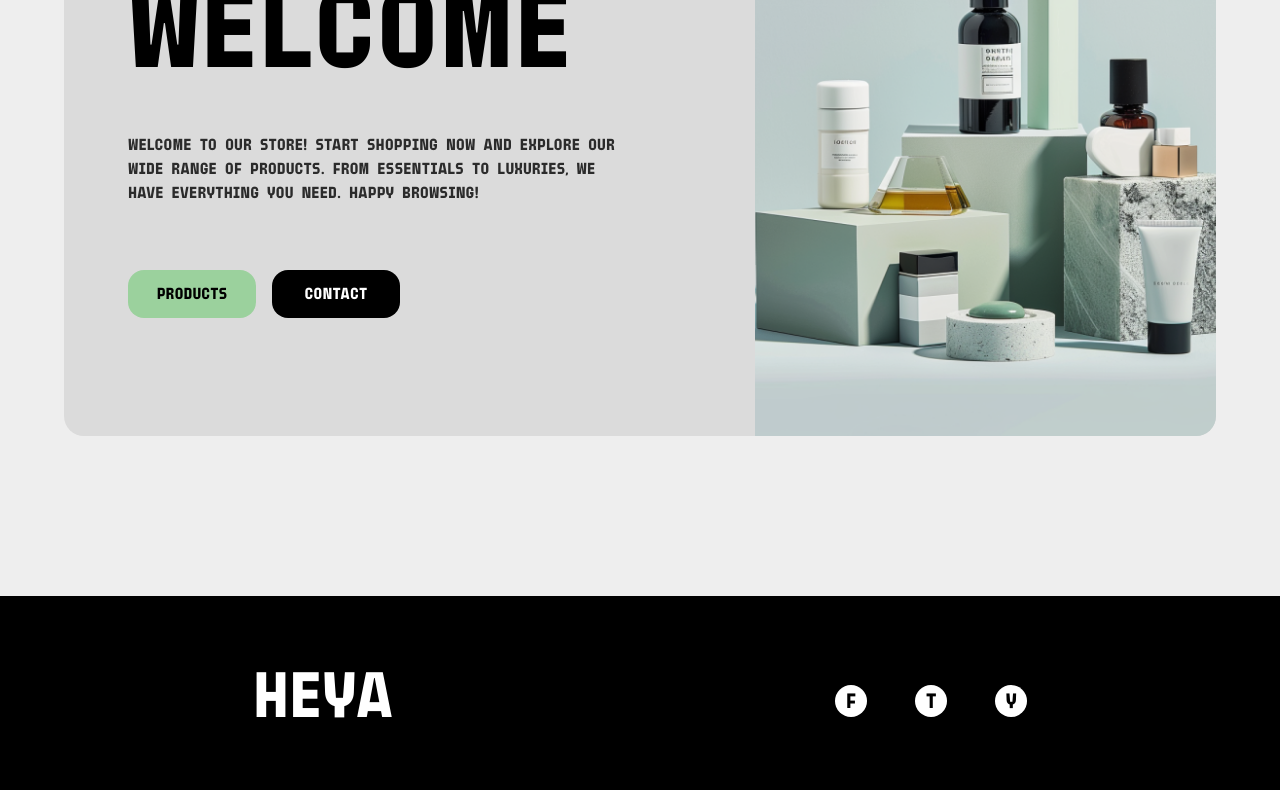
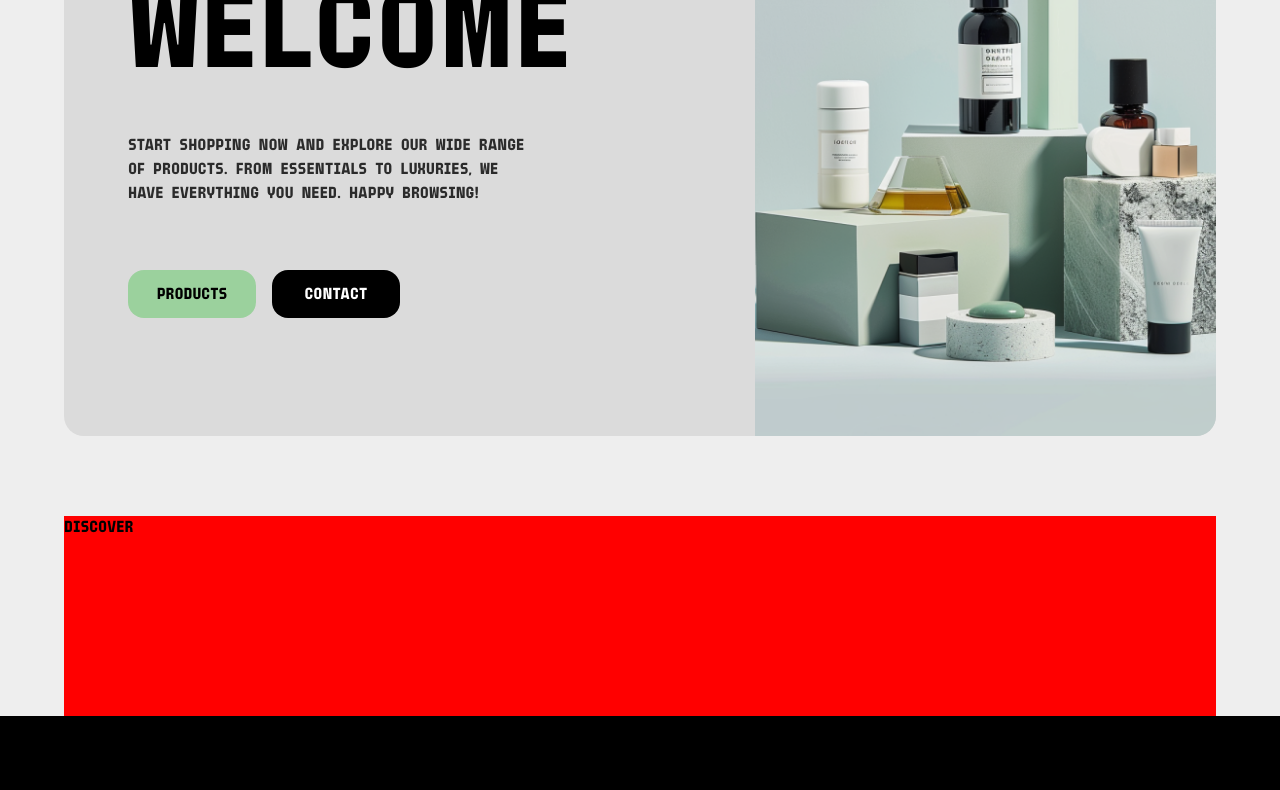
Before and after one commit to jakotide/heya-react-eshop, a React (Vite) app: page / in a window 1280 px wide. Shown: the part 300-1090 px from the top of the page. Built offline with nearby package versions, Linux system fonts and the light colour scheme.

Commit message:
Created useFetch hook

```diff
--- a/src/components/Hero/Hero.scss
+++ b/src/components/Hero/Hero.scss
@@ -4,14 +4,14 @@
 .container {
   display: flex;
   justify-content: center;
-  margin: 10rem 4rem;
+  margin: 10rem 4rem 5rem;
 
   @include mixins.tablet {
-    margin: 9rem 3rem;
+    margin: 9rem 3rem 5rem;
 }
 
 @include mixins.mobile {
-    margin: 8rem 1.5rem;
+    margin: 8rem 1.5rem 5rem;
 }
 
   .hero__container {
@@ -62,7 +62,7 @@
 
       p {
         max-width: 90%;
-        // text-wrap: balance;
+        text-wrap: balance;
         opacity: 0.8;
 
         @include mixins.tabletLarge {
--- a/src/components/Hero/index.jsx
+++ b/src/components/Hero/index.jsx
@@ -10,7 +10,7 @@ export const Hero = () => {
         <div className="hero__text__container">
           <h1>WELCOME</h1>
           <p>
-            Welcome to our store! Start shopping now and explore our wide range
+            Start shopping now and explore our wide range
             of products. From essentials to luxuries, we have everything you
             need. Happy browsing!
           </p>
--- /dev/null
+++ b/src/components/ProductCard/ProductCard.scss
@@ -0,0 +1 @@
+@use "../../scss/base/globals" as globals;
--- /dev/null
+++ b/src/components/ProductCard/index.jsx
@@ -0,0 +1 @@
+import "./ProductCard.scss";
--- a/src/pages/Home/Home.scss
+++ b/src/pages/Home/Home.scss
@@ -1,5 +1,19 @@
-// h1 {
-//     margin-top: 100px;
-//     font-size: 10rem;
-//     color: black;
-// }
+@use "../../scss/base/" as globals;
+@use "../../scss/base/" as mixins;
+
+.product__section {
+    display: flex;
+    max-width: 80rem;
+    height: 200px;
+    width: 100%;
+    background-color: red;
+    margin: 0 4rem;
+
+    @include mixins.tablet {
+        margin: 0 3rem;
+    }
+
+    @include mixins.mobile {
+        margin: 0 1.5rem;
+    }
+}
--- a/src/pages/Home/index.jsx
+++ b/src/pages/Home/index.jsx
@@ -2,9 +2,15 @@ import "./Home.scss";
 import { Hero } from "../../components/Hero";
 
 export const Home = () => {
-    return (
-        <>
-        <Hero />
-        </>
-    )
-}
+  return (
+    <>
+      <Hero />
+      <div className="container-flex">
+        <section className="product__section">
+          <div>Discover</div>
+          <div className="product__container"></div>
+        </section>
+      </div>
+    </>
+  );
+};
--- a/src/scss/base/_globals.scss
+++ b/src/scss/base/_globals.scss
@@ -9,3 +9,9 @@ $black: #000;
   flex-direction: column;
   min-height: 100vh;
 }
+
+.container-flex {
+  display: flex;
+  justify-content: center;
+  align-items: center;
+}
```
Also changed, not shown: src/hooks/useFecth.jsx (added, +27 -0 lines).
